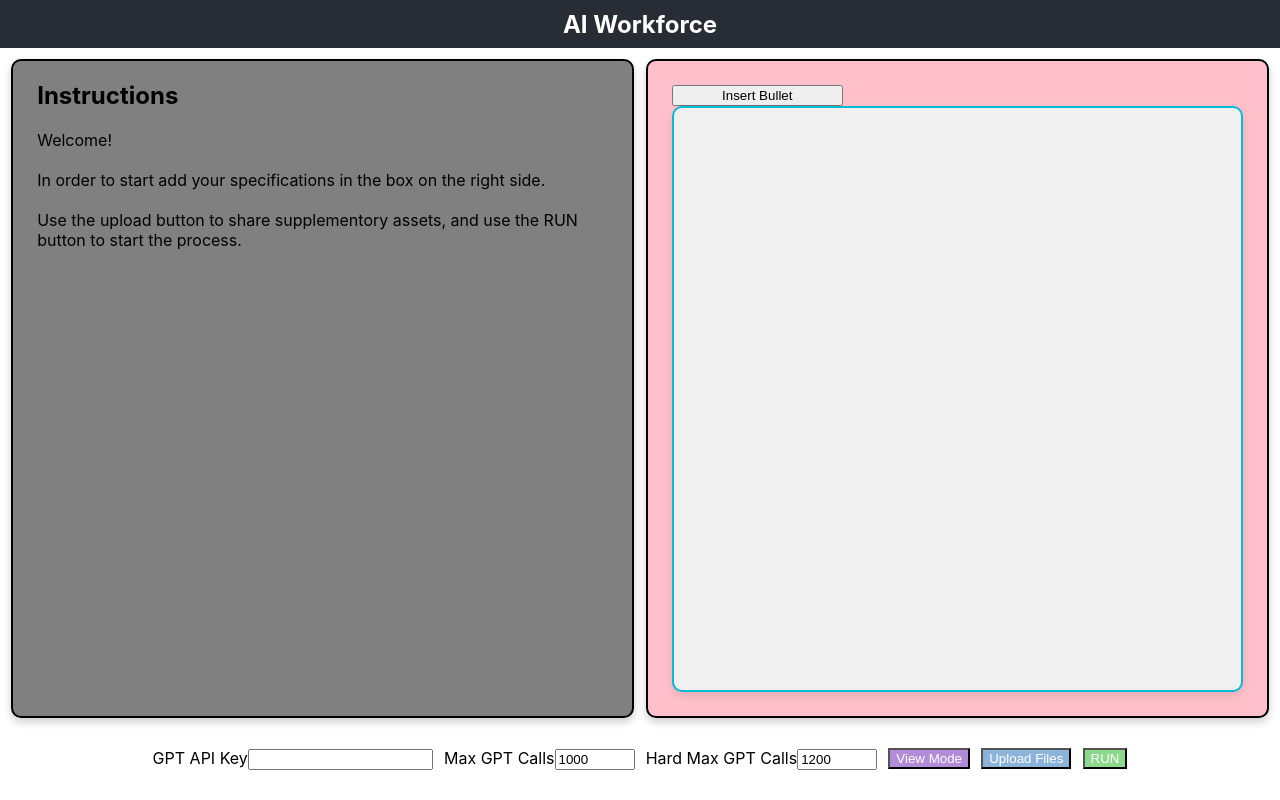
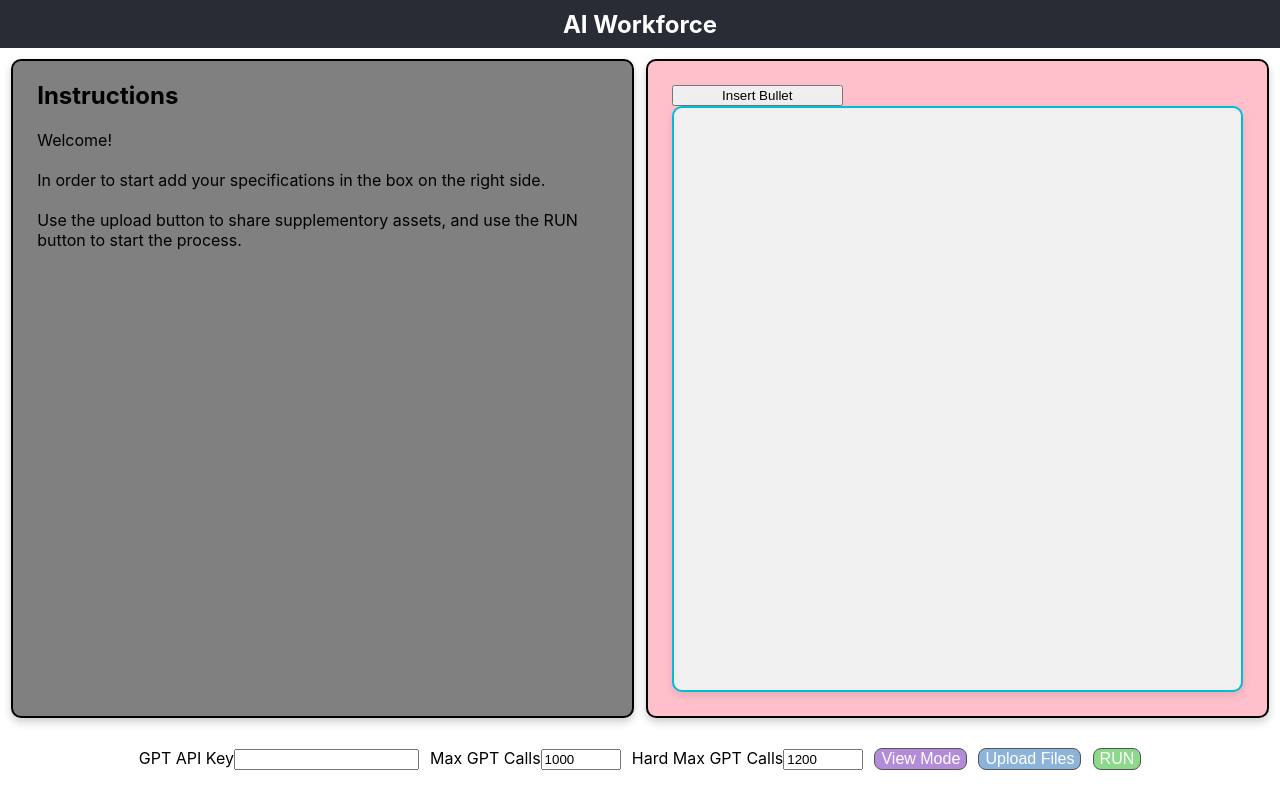
Before and after one commit to joeledge95/ai-workforce, a React (Create React App) app in the folder frontend/: page / in a window 1280 px wide. Built offline with nearby package versions, Linux system fonts and the light colour scheme.

Commit message:
Making the buttons prettier

```diff
--- a/frontend/src/components/Button.css
+++ b/frontend/src/components/Button.css
@@ -0,0 +1,11 @@
+.button {
+  font-size: 1rem;
+  border-radius: 8px;
+  border: 1px solid rgb(84, 84, 84);
+  cursor: pointer;
+  transition: background-color 0.3s ease;
+}
+
+.button:hover {
+  filter: brightness(0.85); /* Darken the background on hover */
+}
```
